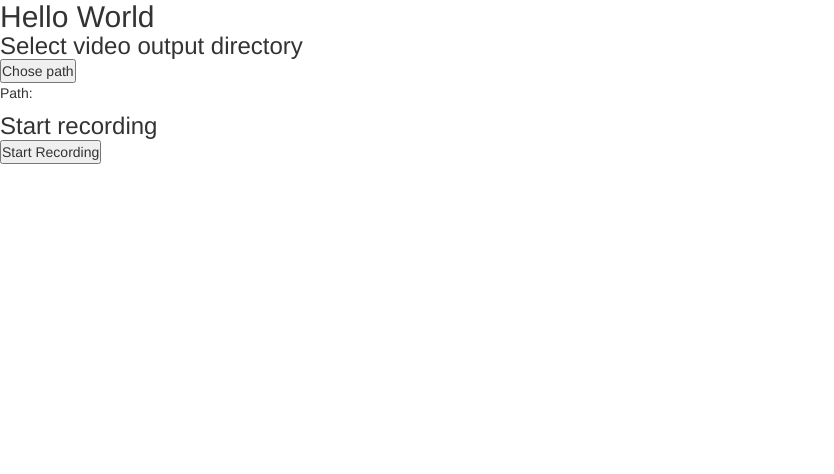
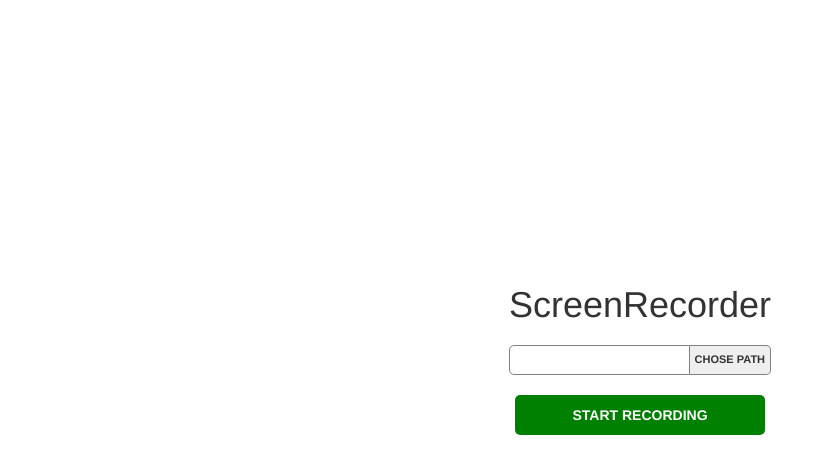
Before and after one commit to d0peCode/screenRecorder, an Electron app: page desktop/src/html/index.html in a window 1280 px wide. Shown: the whole page, without its empty margins (0-834 px from the left). Drawn offline with nearby package versions, Linux system fonts and the light colour scheme; some packages are replaced by stand-ins of ours; no server answers; a script that the page names is missing.

Commit message:
basic html markup and styles for first view

```diff
--- a/desktop/src/html/index.html
+++ b/desktop/src/html/index.html
@@ -8,12 +8,8 @@
     <link href='https://fonts.googleapis.com/css?family=Open+Sans+Condensed:300&subset=latin,latin-ext' rel='stylesheet' type='text/css'>
 </head>
 <body data-ng-app="app">
+    <ng-view></ng-view>
 
-    <div>
-        <ng-view></ng-view>
-    </div>
-
-    <!-- remember to change it to .min version before switching to production -->
     <script src="../../node_modules/angular/angular.js"></script>
     <script src="../../node_modules/angular-route/angular-route.js"></script>
     <script src="../../node_modules/localforage/dist/localforage.js"></script>
--- a/desktop/src/html/views/firstView.html
+++ b/desktop/src/html/views/firstView.html
@@ -1,14 +1,14 @@
-<main>
+<main class="first-view">
     <header>
-        <h2>{{ hello }}</h2>
+        <h1>{{ app }}</h1>
     </header>
-    <section>
-        <h3>Select video output directory</h3>
-        <button type="button" ng-click="openDialog()">Chose path</button>
-        <p>Path:</p><span>{{ outputVideoPath }}</span>
+    <section class="first-view__path">
+        <div class="first-view__path-text">
+            <span>{{ outputVideoPath }}</span>
+        </div>
+        <button class="first-view__path-button" type="button" ng-click="openDialog()">Chose path</button>
     </section>
     <section>
-        <h3>Start recording</h3>
-        <button type="button" ng-click="startRecord()">Start Recording</button>
+        <button class="first-view__button" type="button" ng-click="startRecord()">Start Recording</button>
     </section>
 </main>
--- a/desktop/src/js/main/index.js
+++ b/desktop/src/js/main/index.js
@@ -8,7 +8,7 @@
 app.on('ready', () => {
     mainWindow = window.create(
         path.join(__dirname, '../..', 'html/index.html'),
-        {width: 500, height: 400},
+        {width: 500, height: 300},
         [],
         [{name: 'setMenu', value: null}]
     );
--- a/desktop/src/js/renderer/controllers/firstView.js
+++ b/desktop/src/js/renderer/controllers/firstView.js
@@ -10,7 +10,7 @@
     Controller.$inject = ['$scope', 'recorderService'];
 
     function Controller($scope, recorderService) {
-        $scope.hello = "Hello World";
+        $scope.app = "ScreenRecorder";
         $scope.outputVideoPath = "";
 
         $scope.openDialog = () => {
--- a/desktop/src/style/scss/base/_base.scss
+++ b/desktop/src/style/scss/base/_base.scss
@@ -27,6 +27,10 @@ body {
     box-sizing: border-box;
     overflow-x: hidden;
     background: none;
+    height: 90vh;
+    display: flex;
+    align-items: center;
+    justify-content: center;
 }
 
 h1,h2,h3,h4,h5,h6 {
--- a/desktop/src/style/scss/views/_firstView.scss
+++ b/desktop/src/style/scss/views/_firstView.scss
@@ -0,0 +1,42 @@
+.first-view {
+    display: flex;
+    flex-direction: column;
+    align-items: center;
+    justify-content: center;
+
+    &__path {
+        margin: 2rem 0;
+        display: flex;
+        width: 100%;
+
+        &-text {
+            flex: 1;
+            border: 1px solid gray;
+            height: 30px;
+            border-top-left-radius: 5px;
+            border-bottom-left-radius: 5px;
+        }
+        &-button {
+            padding: 0 5px;
+            border: 1px solid gray;
+            border-left: none;
+            height: 30px;
+            border-top-right-radius: 5px;
+            border-bottom-right-radius: 5px;
+            text-transform: uppercase;
+            font-size: 1.1rem;
+            font-weight: 700;
+        }
+    }
+
+    &__button {
+        width: 25rem;
+        height: 4rem;
+        border: 0;
+        background-color: green;
+        text-transform: uppercase;
+        color: white;
+        font-weight: 900;
+        border-radius: 5px;
+    }
+}
```
Also changed, not shown: desktop/src/style/css/output.css.
